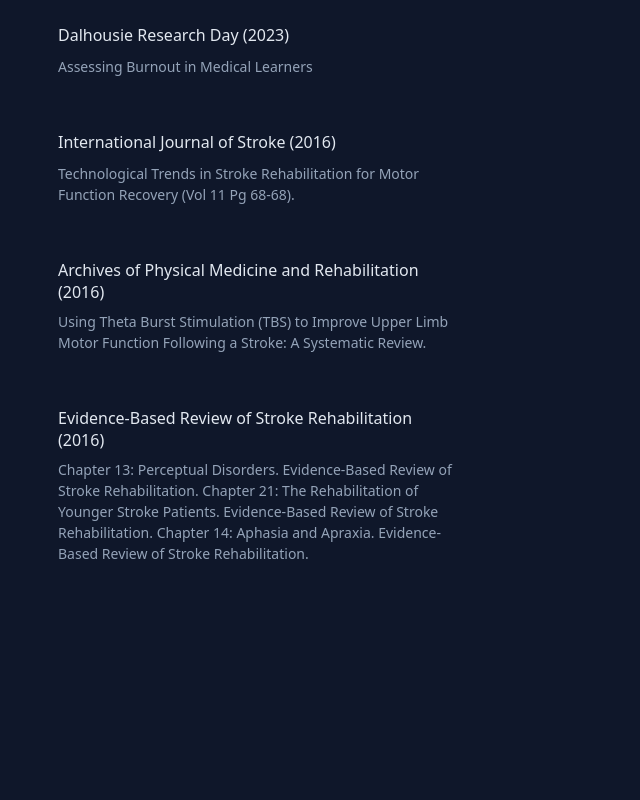
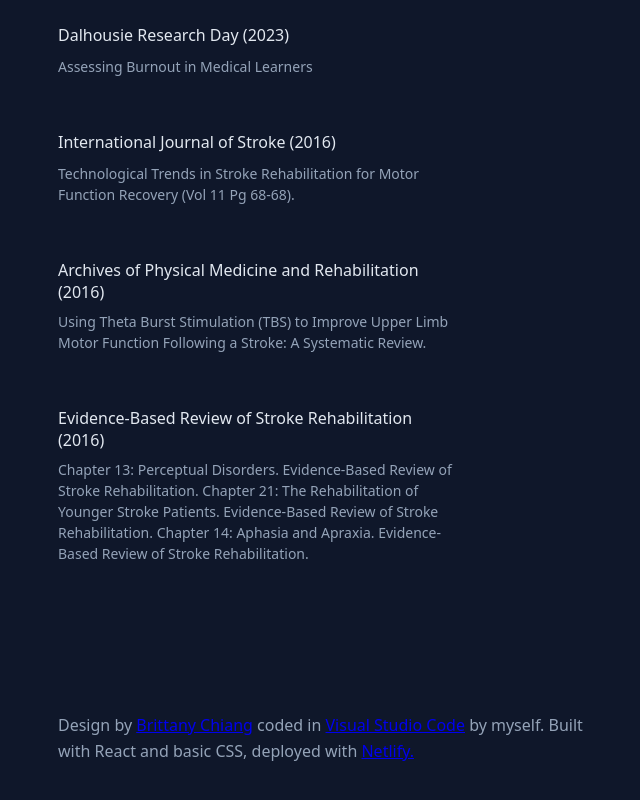
Before and after one commit to JashanB/Portfolio-V2, a React (Create React App) app: page / in a window 1280 px wide. Shown: the part 2207-3007 px from the top of the page, without its empty margins (590-1230 px from the left). Built offline with nearby package versions, Linux system fonts and the light colour scheme.

Commit message:
adding footer

```diff
--- a/src/components/app/App.js
+++ b/src/components/app/App.js
@@ -222,8 +222,8 @@ function App() {
                               </g>
                             </svg>
                           </span></a>
-                          <p>A web tool to plan your trip itinerary while referencing an interactive map. Weather, travel duration, and nearby interesting
-                            points are also shown for locations. A RESTful back-end server allows users to save trips and create multiple trips at once.</p>
+                        <p>A web tool to plan your trip itinerary while referencing an interactive map. Weather, travel duration, and nearby interesting
+                          points are also shown for locations. A RESTful back-end server allows users to save trips and create multiple trips at once.</p>
                         <ul className='tech-stack-flex-box'>
                           <li className='tech-item'><div className="tech-item-div">React</div></li>
                           <li className='tech-item'><div className="tech-item-div">Ruby on Rails</div></li>
@@ -381,6 +381,11 @@ function App() {
                 </ul>
               </div>
             </Element>
+            <footer className='footer'>
+              <p>Design by <a href="https://brittanychiang.com/">Brittany Chiang</a> coded in <a href="https://code.visualstudio.com/">Visual Studio Code</a> by myself.
+              Built with React and basic CSS, deployed with <a href="https://www.netlify.com/">Netlify.</a>
+              </p>
+            </footer>
           </main>
         </div>
       </div>
```
